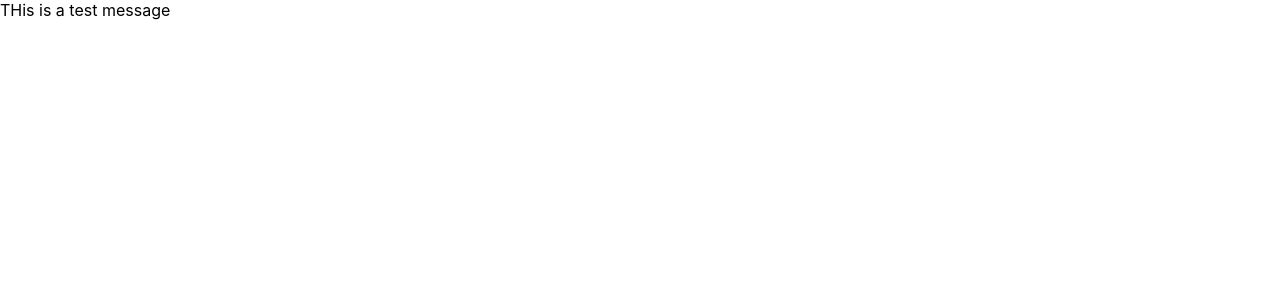
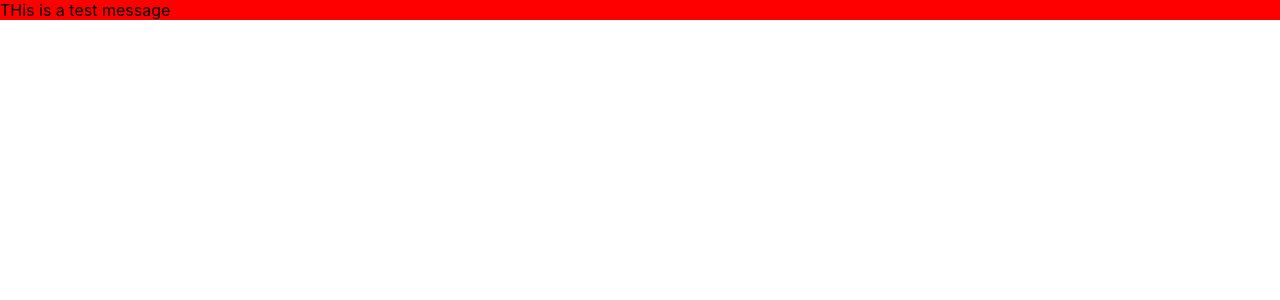
Before and after one commit to mariadriada/challenge-mlb, a React (Create React App) app in the folder front/: page / in a window 1280 px wide. Shown: the top 300 px of the page. Built offline with nearby package versions, Linux system fonts and the light colour scheme.

Commit message:
feat [front]: add sass support

```diff
--- a/front/package.json
+++ b/front/package.json
@@ -16,6 +16,7 @@
     "react-dom": "^18.2.0",
     "react-redux": "^8.0.5",
     "react-scripts": "5.0.1",
+    "sass": "^1.57.1",
     "typescript": "^4.9.4",
     "web-vitals": "^2.1.4"
   },
--- a/front/src/components/Button/Button.tsx
+++ b/front/src/components/Button/Button.tsx
@@ -1,11 +1,11 @@
 import React, {FC} from "react"
 
 import { useGlobalStore } from "../../redux-toolkit/store"
+import "./styles.scss"
 
 const Button:FC = ()=> {
-
     const {testMessage} = useGlobalStore()
-    return<div>{testMessage}</div>
+    return<div className="button">{testMessage}</div>
 }
 
 export default Button
--- /dev/null
+++ b/front/src/components/Button/styles.scss
@@ -0,0 +1,3 @@
+.button {
+    background-color: red;
+}
```
Also changed, not shown: 1 other file (tests, documents, lock files or other folders).
